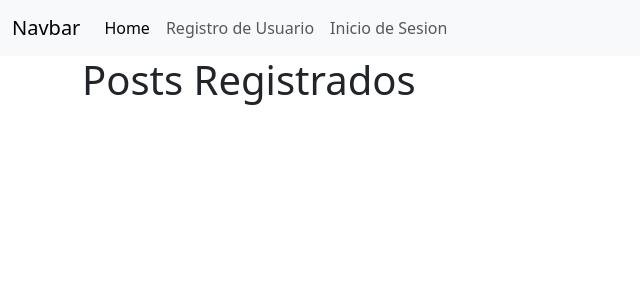
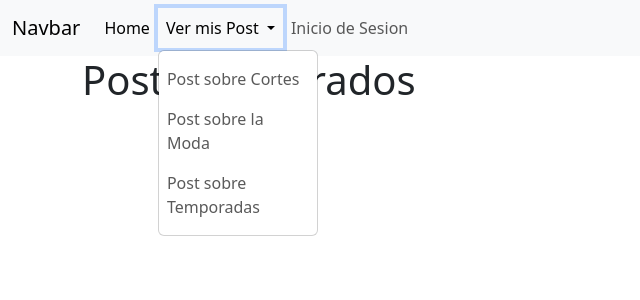
Before and after one commit to francocolil/Blog, a Python web app: template Aplicacion/templates/auth/home.html in a window 1280 px wide, after a click on "Ver mis Post". Shown: the top 300 px of the page, without its empty margins (0-640 px from the left). Run offline with Jinja, Linux system fonts and the light colour scheme; the template is opened without the code that fills it, so the values that code supplies are empty; some libraries are stand-ins or nearby versions.

Commit message:
Blog casi finializado

```diff
--- a/Aplicacion/__init__.py
+++ b/Aplicacion/__init__.py
@@ -32,6 +32,12 @@ def run_app():
     from . import post_temporada
     app.register_blueprint(post_temporada.bp)
 
+    from . import get_moda
+    app.register_blueprint(get_moda.bp)
+
+    from . import get_temporada
+    app.register_blueprint(get_temporada.bp)
+
 
     @app.route("/")
     def index():
--- a/Aplicacion/auth.py
+++ b/Aplicacion/auth.py
@@ -30,7 +30,6 @@ def register():
 
         flash(error)
 
-
     return render_template("auth/register.html")
 
 
@@ -53,6 +52,8 @@ def login():
             session.clear()
             session['user_id'] = user.id
             return redirect(url_for('post.post'))
+
+        flash(error)
 
     return render_template("auth/login.html")
 
--- a/Aplicacion/templates/auth/home.html
+++ b/Aplicacion/templates/auth/home.html
@@ -21,13 +21,34 @@ content %}
             >Editar</a
           >
         </td>
-        <td>
+
+        <!-- Button trigger modal -->
+<button type="button" class="btn btn-danger btn-sm" data-bs-toggle="modal" data-bs-target="#staticBackdrop">
+  Eliminar
+</button>
+
+<!-- Modal -->
+<div class="modal fade" id="staticBackdrop" data-bs-backdrop="static" data-bs-keyboard="false" tabindex="-1" aria-labelledby="staticBackdropLabel" aria-hidden="true">
+  <div class="modal-dialog">
+    <div class="modal-content">
+      <div class="modal-header">
+        <h1 class="modal-title fs-5" id="staticBackdropLabel">Enverdad quieres eliminar este pos?</h1>
+        <button type="button" class="btn-close" data-bs-dismiss="modal" aria-label="Close"></button>
+      </div>
+      <div class="modal-body">
+        {{Moda.title}}
+      </div>
+      <div class="modal-footer">
+        <button type="button" class="btn btn-secondary" data-bs-dismiss="modal">Cerrar</button>
           <a
             href="{{url_for('postmoda.delete', id = Moda.id)}}"
             class="btn btn-danger btn-sm"
             >Eliminar</a
           >
-        </td>
+      </div>
+    </div>
+  </div>
+</div>
 
     </td>
   </tr>
@@ -52,12 +73,34 @@ content %}
           >
         </td>
         <td>
-          <a
+
+        <!-- Button trigger modal -->
+<button type="button" class="btn btn-danger btn-sm" data-bs-toggle="modal" data-bs-target="#staticBackdrop">
+  Eliminar
+</button>
+
+<!-- Modal -->
+<div class="modal fade" id="staticBackdrop" data-bs-backdrop="static" data-bs-keyboard="false" tabindex="-1" aria-labelledby="staticBackdropLabel" aria-hidden="true">
+  <div class="modal-dialog">
+    <div class="modal-content">
+      <div class="modal-header">
+        <h1 class="modal-title fs-5" id="staticBackdropLabel">Enverdad quieres eliminar este pos?</h1>
+        <button type="button" class="btn-close" data-bs-dismiss="modal" aria-label="Close"></button>
+      </div>
+      <div class="modal-body">
+        {{Cortes.title}}
+      </div>
+      <div class="modal-footer">
+        <button type="button" class="btn btn-secondary" data-bs-dismiss="modal">Cerrar</button>
+                    <a
             href="{{url_for('postcortes.delete', id = Cortes.id)}}"
             class="btn btn-danger btn-sm"
             >Eliminar</a
           >
-        </td>
+      </div>
+    </div>
+  </div>
+</div>
 
     </td>
   </tr>
@@ -65,7 +108,7 @@ content %}
   {% endfor %}
 
   <!-- POST DE TEMPORADAS -->
-  {% for Temporada in posTemporadas | reverse %}
+  {% for Temporada in postTemporadas | reverse %}
   <h2>Post sobre las temporadas</h2>
   <tr>
     <td>
@@ -81,13 +124,34 @@ content %}
             >Editar</a
           >
         </td>
-        <td>
+
+        <!-- Button trigger modal -->
+<button type="button" class="btn btn-danger btn-sm" data-bs-toggle="modal" data-bs-target="#staticBackdrop">
+  Eliminar
+</button>
+
+<!-- Modal -->
+<div class="modal fade" id="staticBackdrop" data-bs-backdrop="static" data-bs-keyboard="false" tabindex="-1" aria-labelledby="staticBackdropLabel" aria-hidden="true">
+  <div class="modal-dialog">
+    <div class="modal-content">
+      <div class="modal-header">
+        <h1 class="modal-title fs-5" id="staticBackdropLabel">Enverdad quieres eliminar este pos?</h1>
+        <button type="button" class="btn-close" data-bs-dismiss="modal" aria-label="Close"></button>
+      </div>
+      <div class="modal-body">
+        {{Temporada.title}}
+      </div>
+      <div class="modal-footer">
+        <button type="button" class="btn btn-secondary" data-bs-dismiss="modal">Cerrar</button>
           <a
             href="{{url_for('posttemporada.delete', id = Temporada.id)}}"
             class="btn btn-danger btn-sm"
             >Eliminar</a
           >
-        </td>
+      </div>
+    </div>
+  </div>
+</div>
 
     </td>
   </tr>
--- a/Aplicacion/templates/base.html
+++ b/Aplicacion/templates/base.html
@@ -46,28 +46,64 @@
               >
             </li>
 
+            <li class="nav-item dropdown">
+              <a
+                class="nav-link dropdown-toggle"
+                href="#"
+                role="button"
+                data-bs-toggle="dropdown"
+                aria-expanded="false"
+              >
+                Ver mis Post
+              </a>
+              <ul class="dropdown-menu">
+                <li>
+                  <a class="nav-link" href="{{url_for('post.postCortes')}}"
+                    >Post sobre Cortes</a
+                  >
+                </li>
+                <li>
+                  <a class="nav-link" href="#">Post sobre la Moda</a>
+                </li>
+                <li>
+                  <a class="nav-link" href="#">Post sobre Temporadas</a>
+                </li>
+              </ul>
+            </li>
+
             <li class="nav-item">
               <a class="nav-link" href="{{url_for('post.post')}}"
                 >Ver todos los Posts</a
               >
             </li>
 
-            <li class="nav-item">
+            <li class="nav-item dropdown">
+              <a
+                class="nav-link dropdown-toggle"
+                href="#"
+                role="button"
+                data-bs-toggle="dropdown"
+                aria-expanded="false"
+              >
+                Registrar Post
+              </a>
+              <ul class="dropdown-menu">
+                <li>
                   <a class="nav-link" href="{{url_for('postmoda.create')}}"
                     >Registro de Post de Moda</a
                   >
                 </li>
-
-            <li class="nav-item">
+                <li>
                   <a class="nav-link" href="{{url_for('postcortes.create')}}"
                     >Registro de Post de Cortes</a
                   >
                 </li>
-
-            <li class="nav-item">
+                <li>
                   <a class="nav-link" href="{{url_for('posttemporada.create')}}"
                     >Registro de Post de Temporadas</a
                   >
+                </li>
+              </ul>
             </li>
 
             <li class="nav-item">
@@ -78,11 +114,37 @@
 
             {% else %}
 
-            <li class="nav-item">
-              <a class="nav-link" href="{{url_for('auth.register')}}"
-                >Registro de Usuario</a
+            <li class="nav-item dropdown">
+              <a
+                class="nav-link dropdown-toggle"
+                href="#"
+                role="button"
+                data-bs-toggle="dropdown"
+                aria-expanded="false"
+              >
+                Ver mis Post
+              </a>
+              <ul class="dropdown-menu">
+                <li>
+                  <a class="nav-link" href="{{url_for('post.postCortes')}}"
+                    >Post sobre Cortes</a
                   >
                 </li>
+                <li>
+                  <a class="nav-link" href="{{url_for('getpostmoda.postModa')}}"
+                    >Post sobre la Moda</a
+                  >
+                </li>
+                <li>
+                  <a
+                    class="nav-link"
+                    href="{{url_for('getposttemporada.postTemporada')}}"
+                    >Post sobre Temporadas</a
+                  >
+                </li>
+              </ul>
+            </li>
+
             <li class="nav-item">
               <a class="nav-link" href="{{url_for('auth.login')}}"
                 >Inicio de Sesion</a
@@ -96,7 +158,12 @@
     </nav>
     <!-- FIN NAVBAR -->
 
-    {% block content %} {% endblock %}
+    {% block content %} {% endblock %} {% for messages in get_flashed_messages()
+    %}
+
+    <p class="alert alert-danger" role="alert">{{messages}}</p>
+
+    {% endfor %}
 
     <script
       src="https://cdn.jsdelivr.net/npm/bootstrap@5.3.3/dist/js/bootstrap.bundle.min.js"
```
Also changed, not shown: Aplicacion/get_moda.py (added, +22 -0 lines), Aplicacion/get_temporada.py (added, +20 -0 lines), Aplicacion/post_general.py (+17 -3 lines), Aplicacion/templates/post_cortes/index.html (added, +19 -0 lines), Aplicacion/templates/post_cortes/verpost.html (added, +8 -0 lines), Aplicacion/templates/post_moda/index.html (added, +19 -0 lines), Aplicacion/templates/post_moda/verpostModa.html (added, +8 -0 lines), Aplicacion/templates/post_temporadas/index.html (added, +19 -0 lines), Aplicacion/templates/post_temporadas/verposttemporada.html (added, +8 -0 lines), instance/project.db. Lines whose indentation alone changed are shown as unchanged.
